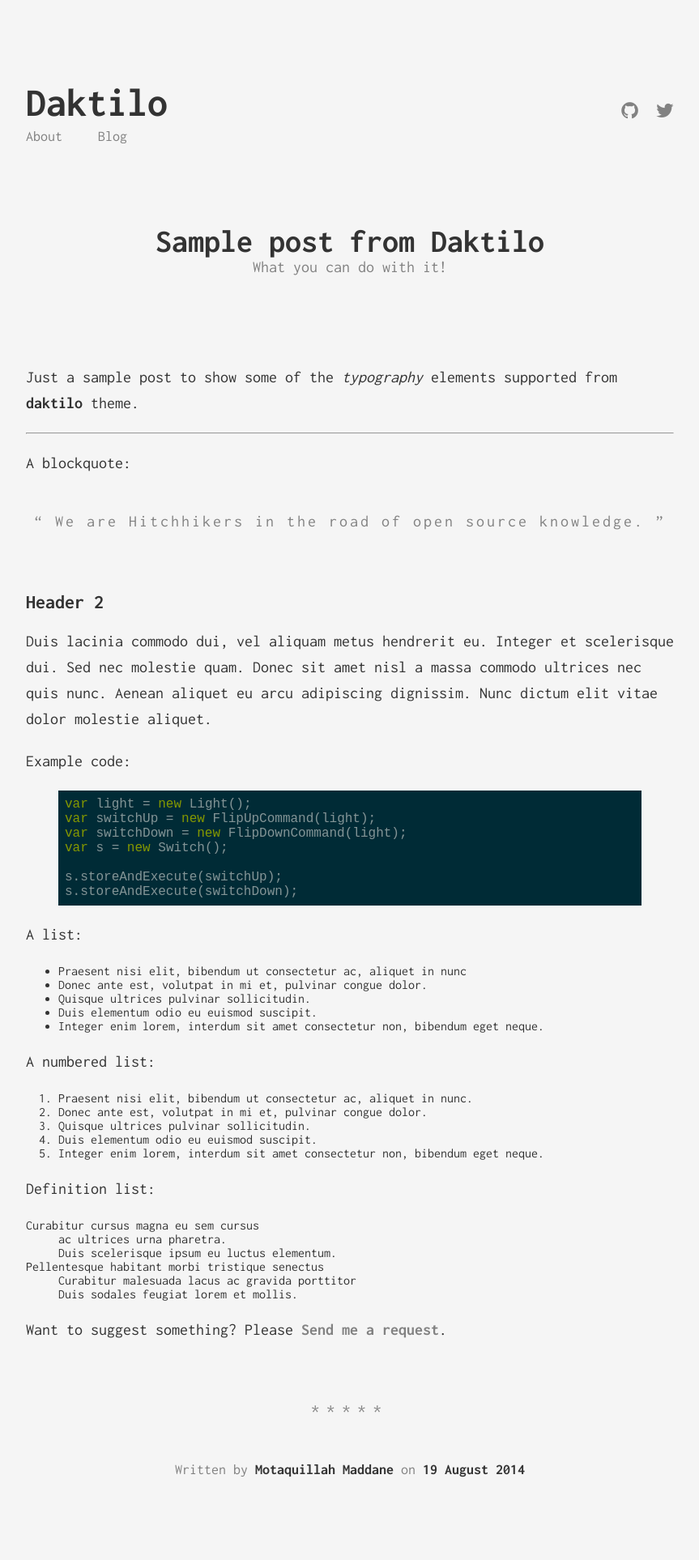
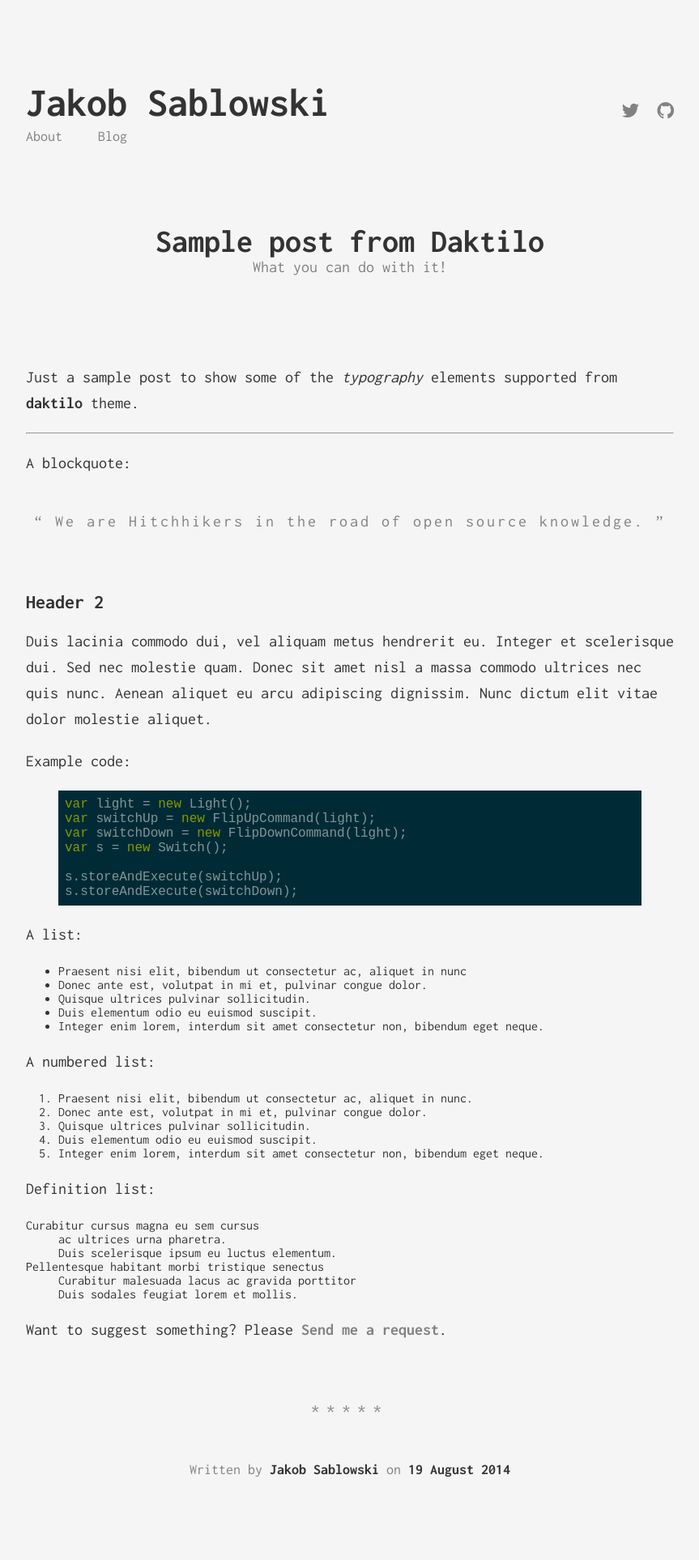
Before and after one commit to JSablowski/JSablowski.github.io, a Jekyll site: the page built from _posts/2015-09-08-sample-post.markdown, in a window 1280 px wide. Shown: the whole page at 81% size, without its empty margins (208-1071 px from the left). Built offline with Jekyll 4.4.1, drawn with Linux system fonts in a browser that asks for light colours.

Commit message:
add social links including researchgate

```diff
--- a/_config.yml
+++ b/_config.yml
@@ -1,18 +1,17 @@
 # Site settings
-title: Daktilo
+title: Jakob Sablowski
 description: >
   Write an awesome description for your new site here. You can edit this
   line in _config.yml. It will appear in your document head meta (for
   Google search results) and in your feed.xml site description.
 
 baseurl: "" # the subpath of your site, e.g. /blog/
-url: "http://hitchhiker.ma" # the base hostname & protocol for your site
+url: "https://JSablowski.github.io" # the base hostname & protocol for your site
 
 author:
-  fullname: Motaquillah Maddane
-  googleplus: https://www.google.com/+MotaquillahMaddane
-  github: kronik3r
-  twitter: electrik_frog
+  fullname: Jakob Sablowski
+  github: JSablowski
+  twitter: JSablowski
   # disqus: your_disqus_forum_shortname
 
 # google_analytics: 'UA-XXXXXXXX-X'
--- a/_includes/header.html
+++ b/_includes/header.html
@@ -9,9 +9,9 @@
     </div>
 
     <ul class="social-links">
-        {% if site.author.github %}
-            <a href="https://github.com/{{ site.author.github }}" class="social-links__entry" target="_blank">
-                <i class="fa fa-github"></i>
+		{% if site.author.researchgate %}
+            <a href="https://www.researchgate.net/profile/{{ site.author.github }}" class="social-links__entry" target="_blank">
+                <i class="fa fa-researchgate"></i>
             </a>
         {% endif %}
 
@@ -20,5 +20,11 @@
                 <i class="fa fa-twitter"></i>
             </a>
         {% endif %}
+
+        {% if site.author.github %}
+            <a href="https://github.com/{{ site.author.github }}" class="social-links__entry" target="_blank">
+                <i class="fa fa-github"></i>
+            </a>
+        {% endif %}
     </ul>
 </header>
```
